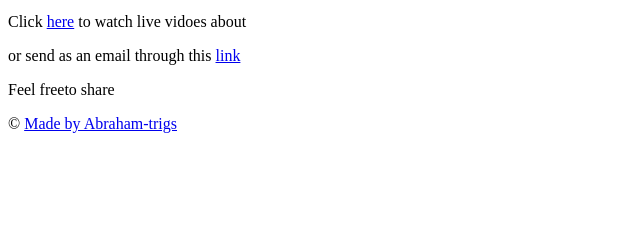
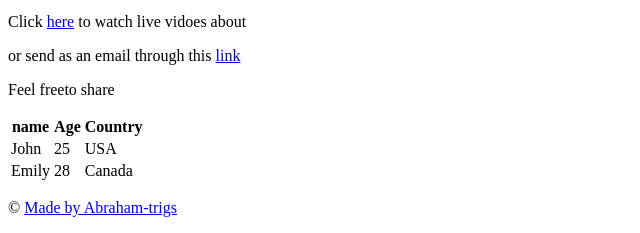
Before and after one commit to Abraham-trigs/My_First_Portfolio, a plain HTML site: page html_basic/index.html in a window 1280 px wide. Shown: the part 583-816 px from the top of the page, without its empty margins (0-640 px from the left). Drawn offline with Linux system fonts and the light colour scheme.

Commit message:
added table to index.html

```diff
--- a/html_basic/index.html
+++ b/html_basic/index.html
@@ -25,9 +25,6 @@
             <h3>The very first day</h3>
         </article>
 
-
-
-
    <a href="youtube.com" target="_blank"><img src="https://i.ibb.co/gTDZZT8/ALX-Logo-07.png" alt="">
 </a>
 
@@ -38,6 +35,27 @@
     <p>Feel freeto share</p>
         </section>
 
+        <table>
+            <thead>
+                <th>name</th>
+                <th>Age</th>
+                <th>Country</th>
+            </thead>
+
+            <tbody>
+                <tr>
+                    <td>John</td>
+                    <td>25</td>
+                    <td>USA</td>
+                </tr>
+                <TR>
+                    <td>Emily</td>
+                    <td>28</td>
+                    <td>Canada</td>
+                </TR>
+            </tbody>
+        </table>
+
 
     </main>
 
```
